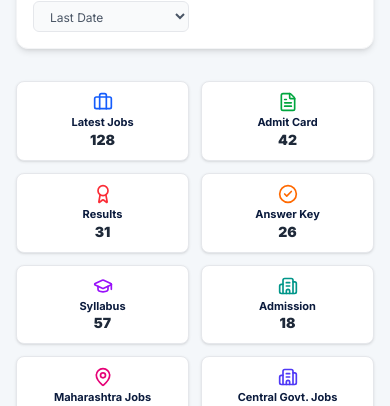
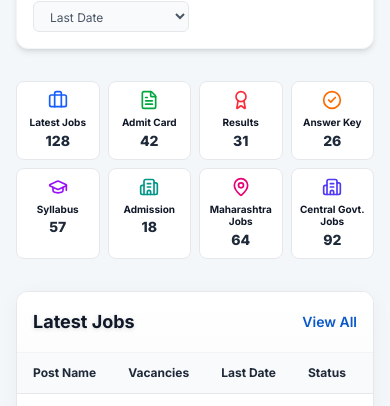
Before and after one commit to sarkaripassport/sarkaripassport, a Next.js app: page / in a window 390 px wide. Shown: the part 438-844 px from the top of the page. Built offline with nearby package versions, Linux system fonts and the light colour scheme.

Commit message:
UI tweak: Adjust mobile typography and padding for cards to fit nicely into 4-column layout

```diff
--- a/src/app/page.tsx
+++ b/src/app/page.tsx
@@ -62,7 +62,7 @@
         </div>
 
         {/* Quick Category Cards */}
-        <div className="grid grid-cols-2 md:grid-cols-4 lg:grid-cols-8 gap-3">
+        <div className="grid grid-cols-4 lg:grid-cols-8 gap-2 sm:gap-3">
           {[
             { n: 'Latest Jobs', v: '128', icon: Briefcase, c: 'text-blue-600' },
             { n: 'Admit Card', v: '42', icon: FileText, c: 'text-green-600' },
@@ -73,10 +73,10 @@
             { n: 'Maharashtra Jobs', v: '64', icon: MapPin, c: 'text-pink-600' },
             { n: 'Central Govt. Jobs', v: '92', icon: Building2, c: 'text-indigo-600' }
           ].map((cat, i) => (
-            <div key={i} className="bg-white p-2.5 rounded-lg border border-gray-200 shadow-sm flex flex-col items-center justify-center text-center cursor-pointer hover:border-blue-300 hover:shadow-md transition">
-              <cat.icon className={`w-5 h-5 mb-1 ${cat.c}`} />
-              <span className="text-[11px] leading-tight font-bold text-[#0B1B3D]">{cat.n}</span>
-              <span className="text-sm font-black text-gray-800">{cat.v}</span>
+            <div key={i} className="bg-white rounded-lg border border-gray-200 p-2 sm:p-4 text-center hover:border-[#0A58CA] hover:shadow-md transition-all cursor-pointer">
+              <cat.icon className={`w-5 h-5 sm:w-8 sm:h-8 mx-auto mb-1.5 sm:mb-2 ${cat.c}`} />
+              <div className="font-bold text-gray-900 text-[10px] sm:text-sm mb-0.5 sm:mb-1 leading-tight break-words">{cat.n}</div>
+              <div className="font-extrabold text-sm sm:text-xl text-gray-800">{cat.v}</div>
             </div>
           ))}
         </div>
```
